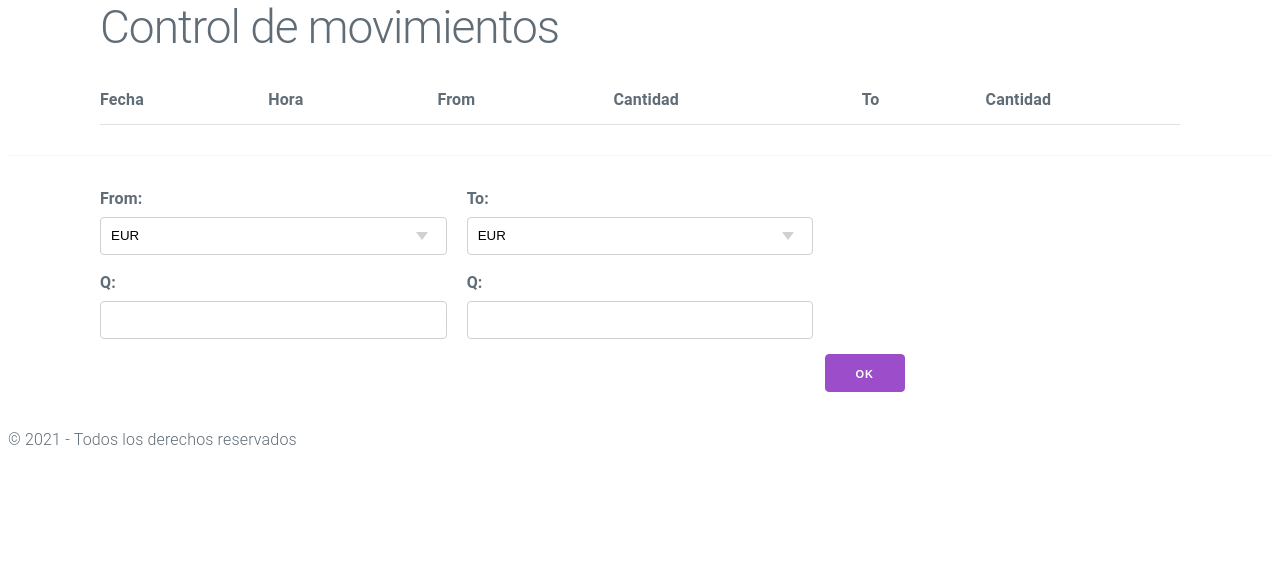
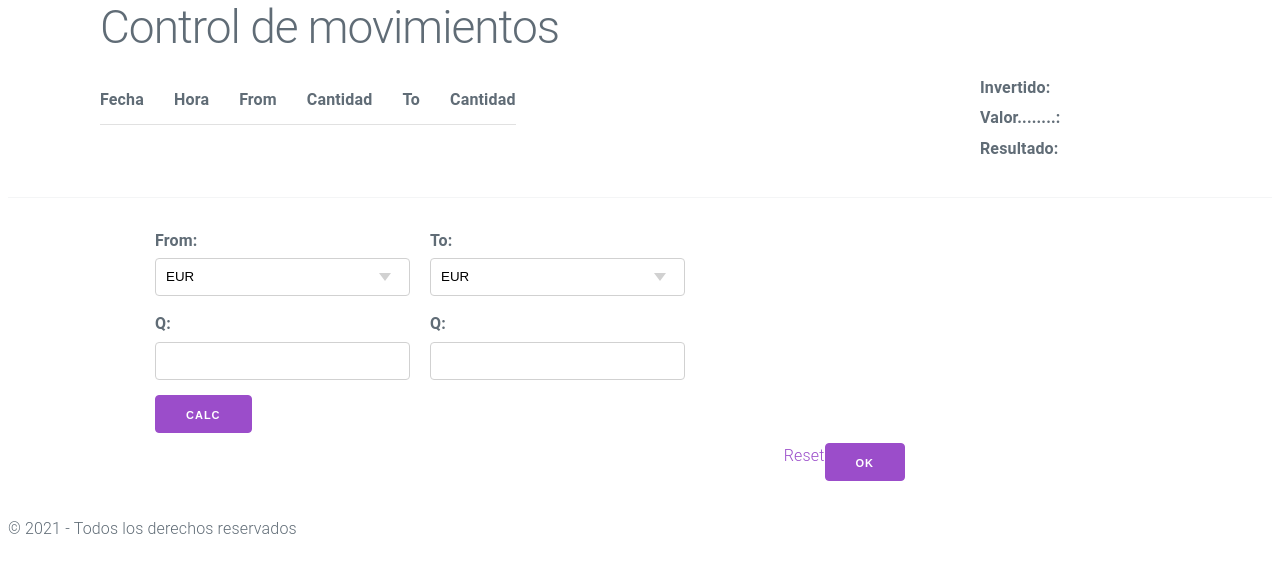
Before and after one commit to yalaska04/myCripto, a Flask app: page / in a window 1280 px wide. Shown: the part 34-607 px from the top of the page. Run offline with Flask 2, Linux system fonts and the light colour scheme; data that the repository does not hold is empty; parts of the project's set-up code (start-up, migrations or seed data) failed here and were passed over.

Commit message:
Crea de movimientos con fecha y hora

```diff
--- /dev/null
+++ b/myCripto/static/css/styles.css
@@ -0,0 +1,13 @@
+td {
+    width: 115px;
+}
+
+.row .column.column-offset-5 {
+    margin-left: 5%;
+  }
+
+br {
+    display: block; /* makes it have a width */
+    content: ""; /* clears default height */
+    margin-top: 6.7%; /* change this to whatever height you want it */
+}
--- a/myCripto/templates/spa.html
+++ b/myCripto/templates/spa.html
@@ -6,6 +6,7 @@
     <meta name="viewport" content="width=device-width, initial-scale=1.0">
     <title>myCripto</title>
     <link rel="stylesheet" href="/static/css/milligram.css">
+    <link rel="stylesheet" href="/static/css/styles.css">
     <script src="/static/js/spa.js"></script>
 </head>
 <body>
@@ -13,8 +14,9 @@
     <section class="container" id="principal">
         <h1>Control de movimientos</h1>
             <div class="lista-movimientos">
-            <table class="tabla-movimientos">
-                <thead>
+                <div class="row" >
+                    <table class="tabla-movimientos column">
+                        <thead class="td">
                             <tr>
                                 <th>Fecha</th>
                                 <th>Hora</th>
@@ -26,6 +28,13 @@
                         </thead>
                         <tbody></tbody>
                     </table>
+                    <div class="column column-20">
+                        <label for="invertido">Invertido:</label>
+                        <label for="valor">Valor........:</label>
+                        <label for="resultado">Resultado:</label>
+                    </div>
+                </div>
+            </div>
         </div>
     </section>
     <hr>
@@ -33,7 +42,7 @@
         <form>
             <div class="row" >
                 <input type="hidden" id="idMovimiento">
-                <div class="column column-33">
+                <div class="column column-25 column-offset-5">
                     <label for="moneda_from">From:</label>
                     <select name="moneda_from" id="moneda_from">
                         <option value="EUR">EUR</option>
@@ -42,7 +51,7 @@
                         <option value="LTC">LTC</option>
                     </select>
                 </div>
-                <div class="column column-33">
+                <div class="column column-25">
                     <label for="moneda_to">To:</label>
                     <select name="moneda_to" id="moneda_to">
                         <option value="EUR">EUR</option>
@@ -53,18 +62,20 @@
                 </div>
             </div>
             <div class="row">
-                <div class="column column-33">
+                <div class="column column-25 column-offset-5">
                     <label for="cantidad_from">Q:</label>
                     <input type="number" name="cantidad_from" id="cantidad_from" step="any">
+                    <button id="cambio" >Calc</button>
                 </div>
-                <div class="column column-33">
+                <div class="column column-25">
                     <label for="cantidad_to">Q:</label>
-                    <input type="number" name="cantidad_to" id="cantidad_to" step="any">
+                    <input type="text" name="cantidad_to" id="cantidad_to" readonly>
                 </div>
             </div>
             <div class="row">
                 <div class="column column-75">
                     <button class="float-right" id="aceptar" >Ok</button>
+                    <a href="/" class="float-right">Reset</a>
                 </div>
             </div>
         </form>
--- a/myCripto/views.py
+++ b/myCripto/views.py
@@ -38,8 +38,8 @@ def detalleMovimiento(id=None):
         if request.method == 'POST':
             dbManager.modificaTablaSQL("""
                 INSERT INTO movimientos
-                        (moneda_from, cantidad_from, moneda_to, cantidad_to)
-                VALUES (:moneda_from, :cantidad_from, :moneda_to, :cantidad_to)
+                        (date, time, moneda_from, cantidad_from, moneda_to)
+                VALUES (:date, :time, :moneda_from, :cantidad_from, :moneda_to)
                 """, request.json)
 
             return jsonify({"status": "success", "mensaje": "registro creado"}), HTTPStatus.CREATED
```
Also changed, not shown: myCripto/static/js/spa.js (+76 -14 lines). Lines whose indentation alone changed are shown as unchanged.
